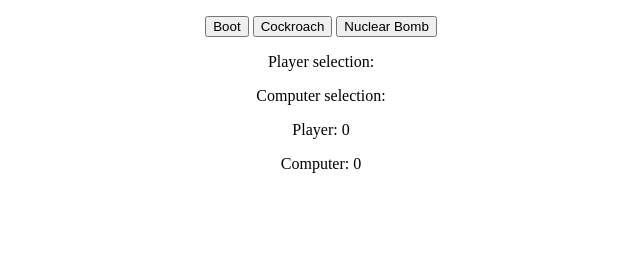
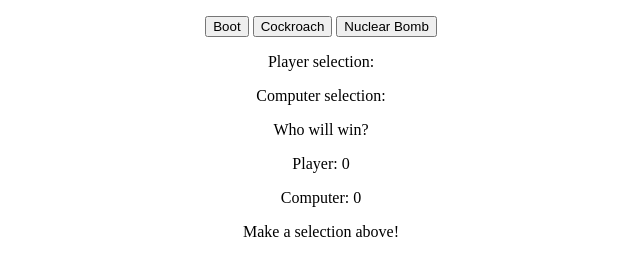
Before and after one commit to jcampbell57/odin-rock-paper-scissors, a plain HTML site: page index.html in a window 1280 px wide. Shown: the part 32-308 px from the top of the page, without its empty margins (319-959 px from the left). Drawn offline with Linux system fonts and the light colour scheme.

Commit message:
added default html values' git push

```diff
--- a/index.html
+++ b/index.html
@@ -22,10 +22,10 @@
             <div class="results">
                 <p class="player">Player selection: </p>
                 <p class="computer">Computer selection: </p>
-                <p class="result"> </p>
+                <p class="result">Who will win?</p>
                 <p class="pscore">Player: 0</p>
                 <p class="cscore">Computer: 0</p>
-                <p class="gameOver"> </p>
+                <p class="gameOver">Make a selection above!</p>
             </div>
         </div>
         <div class="footer">
```
